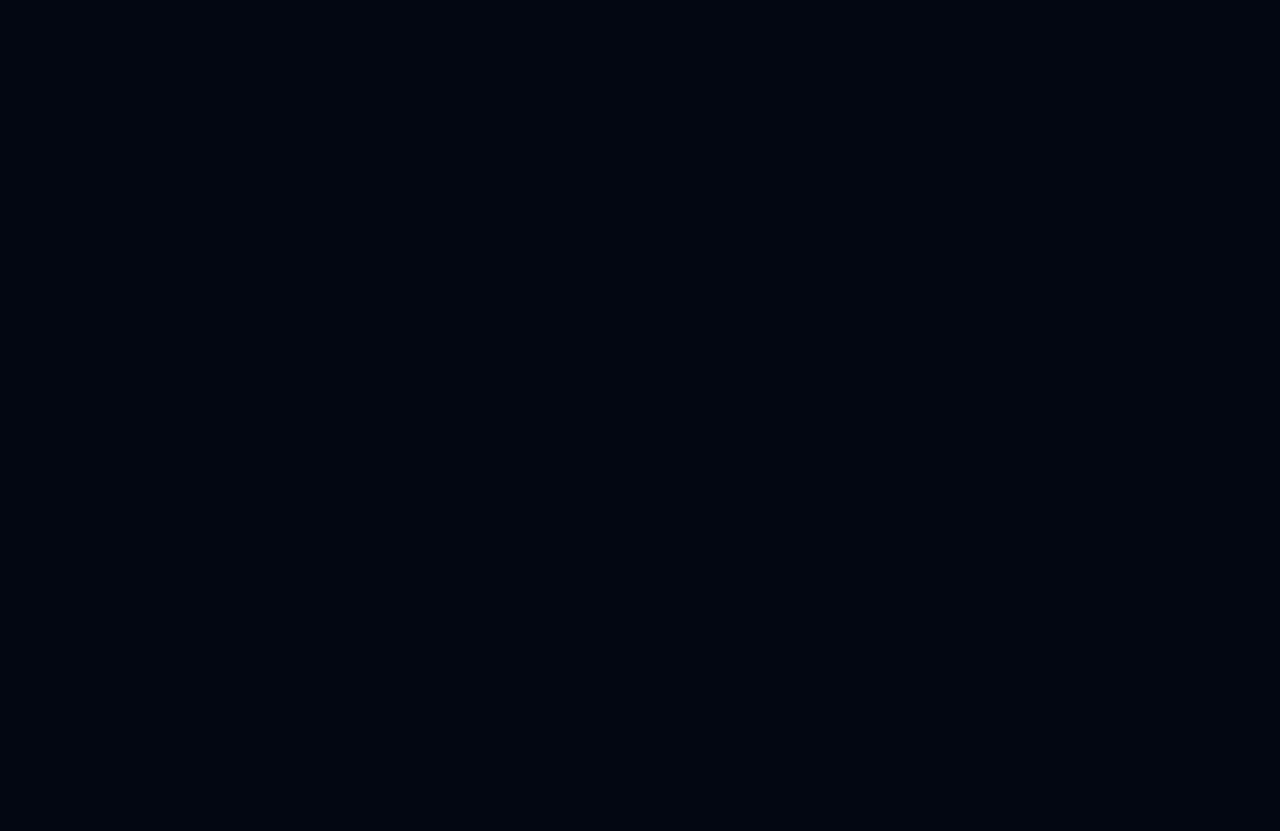
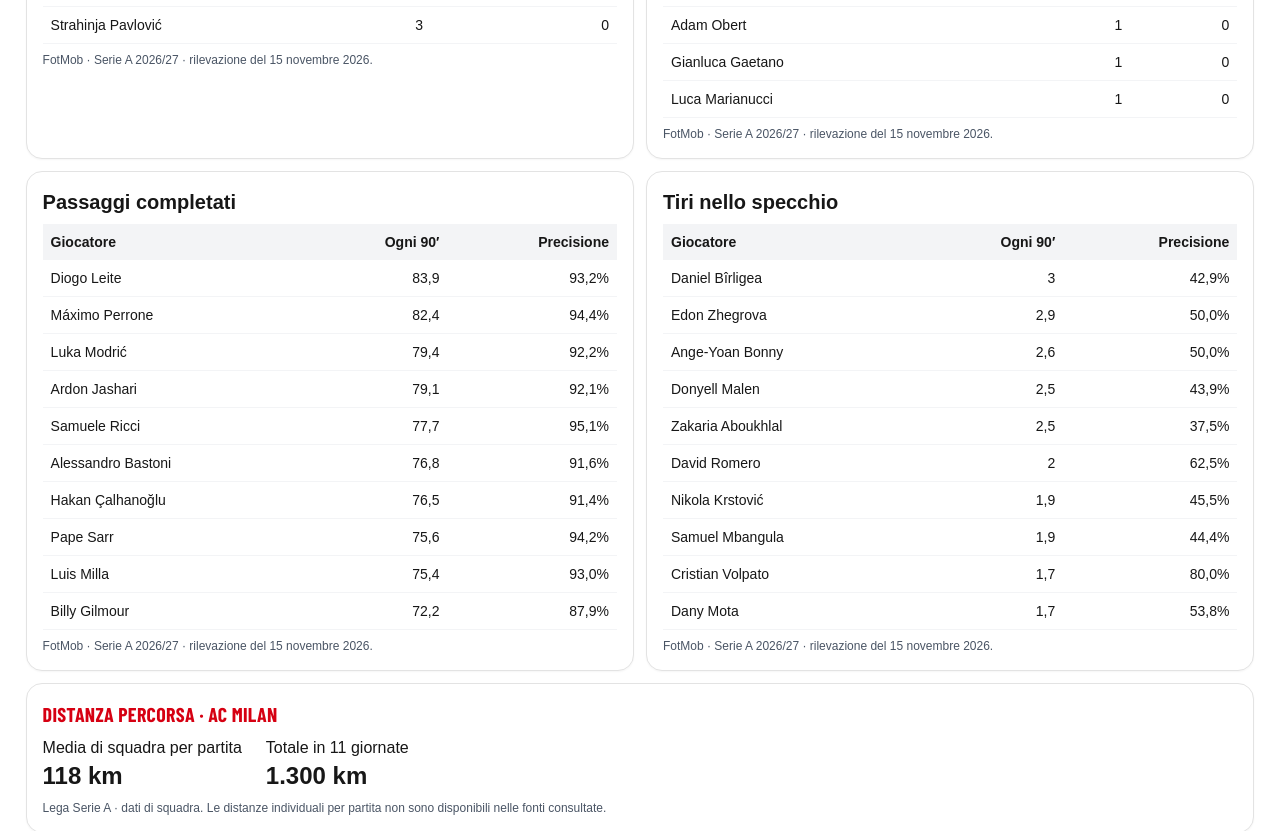
Before and after one commit to giuseppemastrapasqua/ac1899-v2, a Next.js app: page /campionato in a window 1280 px wide. Shown: the part 4820-5651 px from the top of the page. Before the commit the page ends 4550 px from the top, so only its background shows below. Built offline with nearby package versions, Linux system fonts and the light colour scheme; no server answers; a web font is replaced by a local one.

Commit message:
Add Serie A disciplinary, passing, shooting and distance statistics

```diff
--- a/app/campionato/page.tsx
+++ b/app/campionato/page.tsx
@@ -1,3 +1,4 @@
+import LeagueExtraStats from "../../components/LeagueExtraStats";
 import LeaguePlayerStats from "../../components/LeaguePlayerStats";
 import LeagueCharts from "../../components/LeagueCharts";
 import Link from "next/link";
@@ -37,6 +38,7 @@ export default async function CampionatoPage({ searchParams }: { searchParams: P
           <p className="mt-2 text-xs text-gray-600">Medie per partita · Fonte: StatsNext, dopo 11 giornate.</p>
         </section>
         <LeaguePlayerStats page={playerPage} />
+        <LeagueExtraStats />
         <Link href="/campionato/analisi" className="font-semibold">Analisi ultima partita e prossimo avversario →</Link>
       </div>
     </main>
--- /dev/null
+++ b/components/LeagueExtraStats.tsx
@@ -0,0 +1,51 @@
+const rankings = [
+  { title: "Cartellini gialli", columns: ["Gialli", "Espulsioni"], rows: [
+    ["Gabriele Bracaglia", 5, 0], ["Alessandro Deiola", 4, 0], ["Jesper Karlström", 4, 0], ["Leo Østigard", 4, 0],
+    ["Kialonda Gaspar", 3, 1], ["Lorenzo Lucchesi", 3, 1], ["Koni De Winter", 3, 0], ["Strahinja Pavlović", 3, 0],
+  ] },
+  { title: "Espulsioni", columns: ["Espulsioni", "Gialli"], rows: [
+    ["Kialonda Gaspar", 1, 3], ["Lorenzo Lucchesi", 1, 3], ["Johan Vásquez", 1, 2], ["Donyell Malen", 1, 1],
+    ["Eljif Elmas", 1, 1], ["Kristian Thorstvedt", 1, 1], ["Abdoulaye Ndiaye", 1, 0], ["Adam Obert", 1, 0],
+    ["Gianluca Gaetano", 1, 0], ["Luca Marianucci", 1, 0],
+  ] },
+  { title: "Passaggi completati", columns: ["Ogni 90′", "Precisione"], rows: [
+    ["Diogo Leite", 83.9, "93,2%"], ["Máximo Perrone", 82.4, "94,4%"], ["Luka Modrić", 79.4, "92,2%"],
+    ["Ardon Jashari", 79.1, "92,1%"], ["Samuele Ricci", 77.7, "95,1%"], ["Alessandro Bastoni", 76.8, "91,6%"],
+    ["Hakan Çalhanoğlu", 76.5, "91,4%"], ["Pape Sarr", 75.6, "94,2%"], ["Luis Milla", 75.4, "93,0%"], ["Billy Gilmour", 72.2, "87,9%"],
+  ] },
+  { title: "Tiri nello specchio", columns: ["Ogni 90′", "Precisione"], rows: [
+    ["Daniel Bîrligea", 3, "42,9%"], ["Edon Zhegrova", 2.9, "50,0%"], ["Ange-Yoan Bonny", 2.6, "50,0%"],
+    ["Donyell Malen", 2.5, "43,9%"], ["Zakaria Aboukhlal", 2.5, "37,5%"], ["David Romero", 2, "62,5%"],
+    ["Nikola Krstović", 1.9, "45,5%"], ["Samuel Mbangula", 1.9, "44,4%"], ["Cristian Volpato", 1.7, "80,0%"], ["Dany Mota", 1.7, "53,8%"],
+  ] },
+] as const;
+
+export default function LeagueExtraStats() {
+  return <section className="space-y-3" aria-labelledby="league-extra-stats">
+    <h2 id="league-extra-stats" className="text-3xl">Disciplina, passaggi e tiri</h2>
+    <div className="grid gap-3 md:grid-cols-2">
+      {rankings.map(({ title, columns, rows }) => <div key={title} className="ac1899-box p-3 sm:p-4">
+        <table className="w-full text-left text-sm tabular-nums">
+          <caption className="mb-2 text-left text-xl font-bold">{title}</caption>
+          <thead className="bg-gray-100"><tr><th scope="col" className="p-2">Giocatore</th>{columns.map(column =>
+            <th key={column} scope="col" className="p-2 text-right">{column}</th>
+          )}</tr></thead>
+          <tbody>{rows.map(([name, primary, secondary]) => <tr key={name} className="border-b border-gray-100">
+            <th scope="row" className="p-2 font-medium">{name}</th>
+            <td className="p-2 text-right">{primary.toLocaleString("it-IT")}</td>
+            <td className="p-2 text-right">{secondary.toLocaleString("it-IT")}</td>
+          </tr>)}</tbody>
+        </table>
+        <p className="mt-2 text-xs text-gray-600">FotMob · Serie A 2026/27 · rilevazione del 15 novembre 2026.</p>
+      </div>)}
+    </div>
+    <div className="ac1899-box p-4">
+      <h3 className="text-xl">Distanza percorsa · AC Milan</h3>
+      <dl className="mt-2 flex flex-wrap gap-6">
+        <div><dt>Media di squadra per partita</dt><dd className="text-2xl font-bold">118 km</dd></div>
+        <div><dt>Totale in 11 giornate</dt><dd className="text-2xl font-bold">1.300 km</dd></div>
+      </dl>
+      <p className="mt-2 text-xs text-gray-600">Lega Serie A · dati di squadra. Le distanze individuali per partita non sono disponibili nelle fonti consultate.</p>
+    </div>
+  </section>;
+}
```
